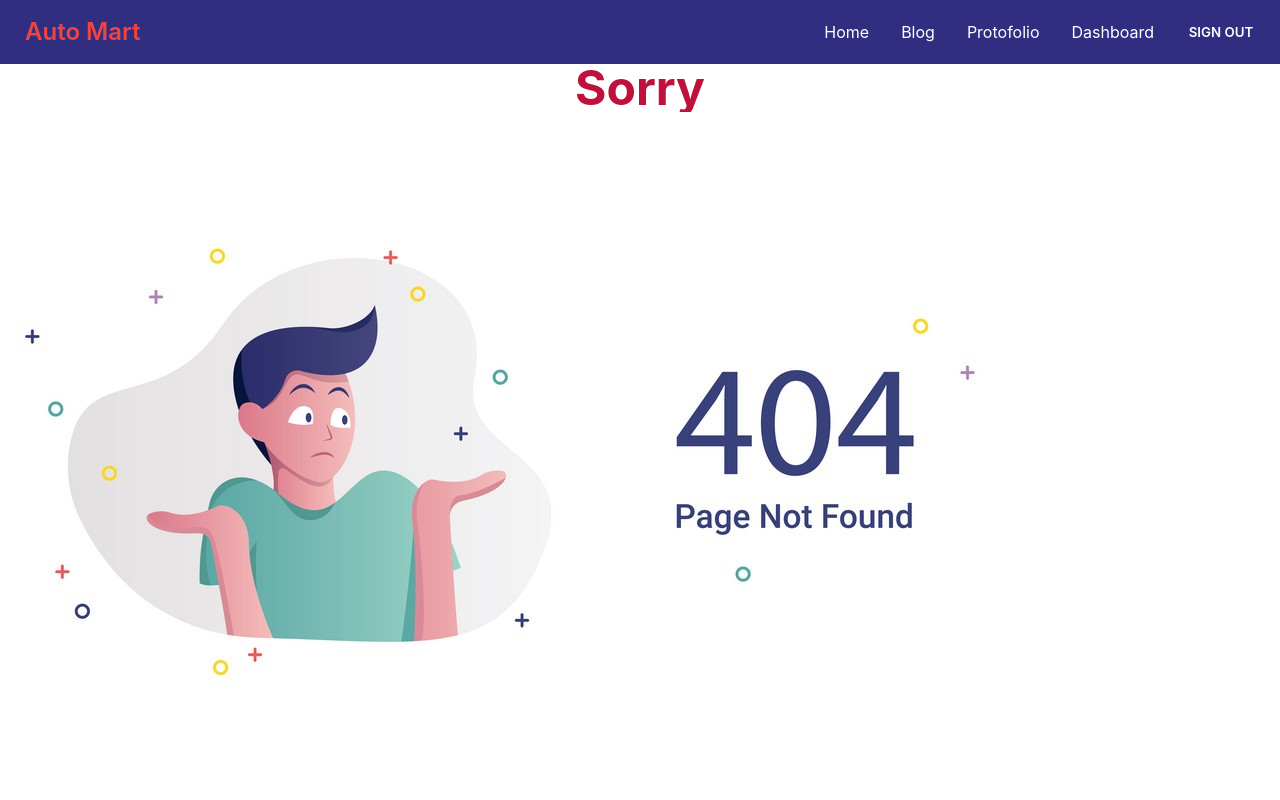
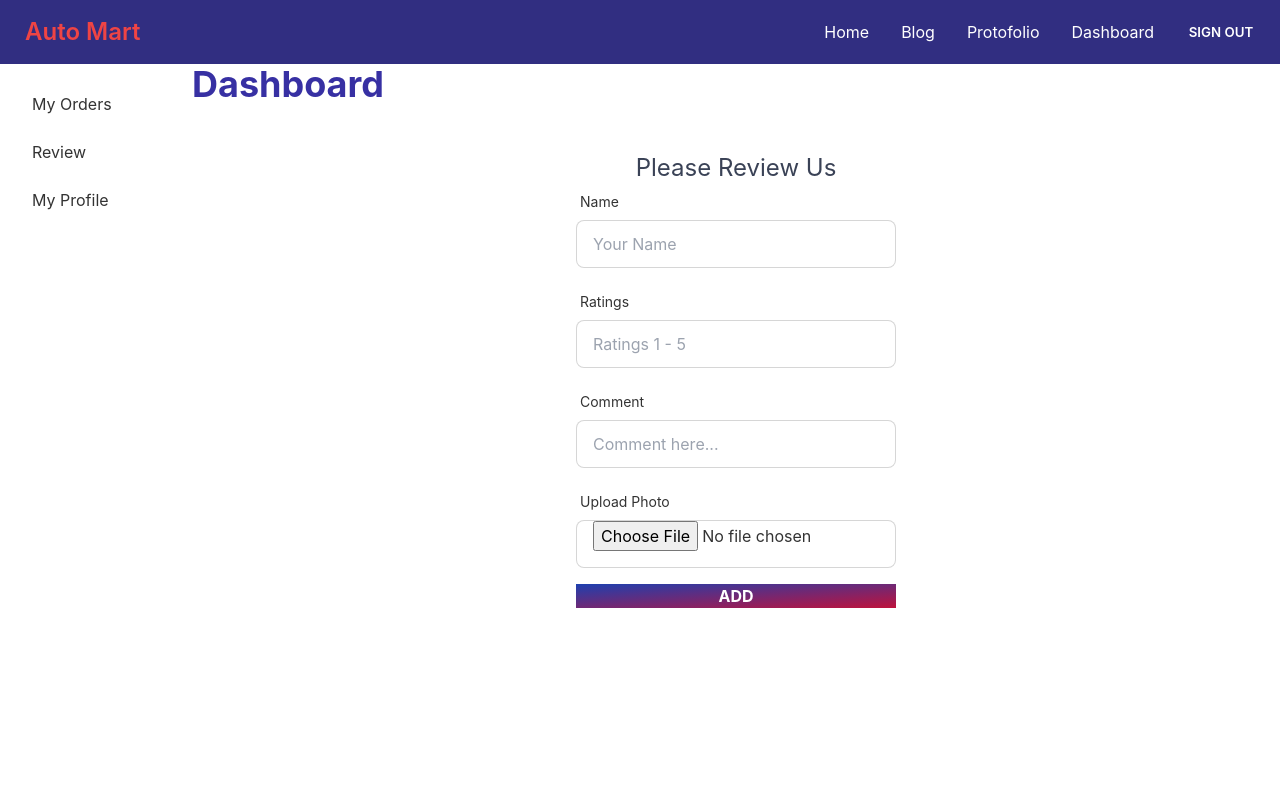
Before and after one commit to FazleRahmanEvan/Auto-Mart-Client, a React (Create React App) app: page /dashboard/reviewAdd in a window 1280 px wide. Shown: the top 800 px of the page. Built offline with nearby package versions, Linux system fonts and the light colour scheme; no server answers; sample sign-in values are in the browser's storage.

Commit message:
review post added

```diff
--- a/src/App.js
+++ b/src/App.js
@@ -9,7 +9,7 @@ import SignUp from './Pages/Login/SignUp';
 import RequireAuth from './Pages/Login/RequireAuth';
 import Dashboard from './Pages/Dashboard/Dashboard';
 import MyOrders from './Pages/Dashboard/MyOrders';
-import Review from './Pages/Dashboard/Review';
+import Review from './Pages/Dashboard/ReviewAdd';
 import Product from './Pages/Home/Product';
 import NotFound from './Pages/Shared/NotFound';
 import MyPortfolio from './Portfolio/MyPortfolio';
@@ -19,6 +19,7 @@ import Footer from './Pages/Shared/Footer';
 import RequireAdmin from './Pages/Login/RequireAdmin';
 import AddProduct from './Pages/Dashboard/AddProduct';
 import ManageProducts from './Pages/Dashboard/ManageProducts';
+import ReviewAdd from './Pages/Dashboard/ReviewAdd';
 
 function App() {
   return (
@@ -39,7 +40,7 @@ function App() {
              </RequireAuth>
             }>
               <Route index element={<MyOrders></MyOrders>}></Route>
-              <Route path="review" element={<Review></Review>}></Route>
+              <Route path="reviewAdd" element={<ReviewAdd></ReviewAdd>}></Route>
               <Route path="user" element={<RequireAdmin><Users></Users></RequireAdmin>}></Route>
               <Route path="manageProduct" element={<RequireAdmin><ManageProducts></ManageProducts></RequireAdmin>}></Route>
               <Route path="addproduct" element={<RequireAdmin><AddProduct></AddProduct></RequireAdmin>}></Route>
--- a/src/Pages/Dashboard/Dashboard.js
+++ b/src/Pages/Dashboard/Dashboard.js
@@ -21,7 +21,7 @@ const Dashboard = () => {
           <ul className="menu p-4 overflow-y-auto w-48 bg-base-100 text-base-content ">
 
             <li><Link to="/dashboard">My Orders</Link></li>
-            <li><Link to="/dashboard/review">Review</Link></li>
+            <li><Link to="/dashboard/reviewAdd">Review</Link></li>
             <li><Link to="/dashboard/history">My Profile</Link></li>
             { admin && <>
               <li><Link to="/dashboard/user">All Users</Link></li>
--- a/src/Pages/Dashboard/Review.js
+++ /dev/null
@@ -1,11 +0,0 @@
-import React from 'react';
-
-const Review = () => {
-    return (
-        <div>
-
-        </div>
-    );
-};
-
-export default Review;
--- /dev/null
+++ b/src/Pages/Dashboard/ReviewAdd.js
@@ -0,0 +1,141 @@
+import React from 'react';
+import { useForm } from 'react-hook-form';
+import { toast } from 'react-toastify';
+
+const ReviewAdd = () => {
+    const { register, formState: { errors }, handleSubmit, reset } = useForm();
+    const imageStorageKey = '27b1fb2656d4acf6262cbfd6e2dde40f';
+
+    const onSubmit = async data => {
+        const image = data.image[0];
+        const formData = new FormData();
+        formData.append('image', image);
+        const url = `https://api.imgbb.com/1/upload?key=${imageStorageKey}`;
+        fetch(url, {
+            method: 'POST',
+            body: formData
+        })
+            .then(res => res.json())
+            .then(result => {
+                if (result.success) {
+                    const img = result.data.url;
+                    const review = {
+                        name: data.name,
+                        rating: data.rating,
+                        comment: data.comment,
+                        img: img
+                    }
+                    // send to your database
+                    fetch('http://localhost:5000/review', {
+                        method: 'POST',
+                        headers: {
+                            'content-type': 'application/json',
+                        },
+                        body: JSON.stringify(review)
+                    })
+                        .then(res => res.json())
+                        .then(inserted => {
+                            if (inserted.insertedId) {
+                                toast.success('Review Added successfully');
+                                reset();
+                            }
+                            else {
+                                toast.error('Failed to add the review');
+                            }
+                        })
+                }
+                console.log('imagebb result', result);
+            })
+    }
+    return (
+        <section className='flex justify-center mt-12'>
+            <div>
+                <h2 className='text-2xl text-center text-accent'>Please Review Us</h2>
+                <form onSubmit={handleSubmit(onSubmit)}>
+
+                    <div className="form-control w-full max-w-xs">
+                        <label className="label">
+                            <span className="label-text">Name</span>
+                        </label>
+                        <input
+                            type="text"
+                            placeholder="Your Name"
+                            className="input input-bordered w-full max-w-xs"
+                            {...register("name", {
+                                required: {
+                                    value: true,
+                                    message: 'Name is Required'
+                                }
+                            })}
+                        />
+                        <label className="label">
+                            {errors.name?.type === 'required' && <span className="label-text-alt text-red-500">{errors.name.message}</span>}
+                        </label>
+                    </div>
+                    <div className="form-control w-full max-w-xs">
+                        <label className="label">
+                            <span className="label-text">Ratings</span>
+                        </label>
+                        <input
+                            type="number"
+                            min={1}
+                            max={5}
+                            placeholder="Ratings 1 - 5"
+                            className="input input-bordered w-full max-w-xs"
+                            {...register("rating", {
+                                required: {
+                                    value: true,
+                                    message: 'Rating is Required'
+                                }
+                            })}
+                        />
+                        <label className="label">
+                            {errors.rating?.type === 'required' && <span className="label-text-alt text-red-500">{errors.rating.message}</span>}
+                        </label>
+                    </div>
+                    <div className="form-control w-full max-w-xs">
+                        <label className="label">
+                            <span className="label-text">Comment</span>
+                        </label>
+                        <input
+                            type="text"
+                            placeholder="Comment here..."
+                            className="input input-bordered w-full max-w-xs"
+                            {...register("comment", {
+                                required: {
+                                    value: true,
+                                    message: 'Comment is Required'
+                                }
+                            })}
+                        />
+                        <label className="label">
+                            {errors.comment?.type === 'required' && <span className="label-text-alt text-red-500">{errors.comment.message}</span>}
+                        </label>
+                    </div>
+                    <div className="form-control w-full max-w-xs">
+                        <label className="label">
+                            <span className="label-text">Upload Photo</span>
+                        </label>
+                        <input
+                            type="file"
+                            placeholder=""
+                            className="input input-bordered w-full max-w-xs"
+                            {...register("image", {
+                                required: {
+                                    value: true,
+                                    message: 'Image is Required'
+                                }
+                            })}
+                        />
+                        <label className="label">
+                            {errors.image?.type === 'required' && <span className="label-text-alt text-red-500">{errors.image.message}</span>}
+                        </label>
+                    </div>
+                    <input className='uppercase text-white font-bold bg-gradient-to-br from-primary to-secondary w-full max-w-xs' type="submit" value="Add" />
+                </form>
+            </div>
+        </section>
+    )
+};
+
+export default ReviewAdd;
--- a/src/Pages/Home/Reviews.js
+++ b/src/Pages/Home/Reviews.js
@@ -4,7 +4,7 @@ import Loading from '../Shared/Loading';
 import Review from './Review';
 
 const Reviews = () => {
-    const { data: reviews, isLoading, refetch } = useQuery('reviews', () => fetch('review.json').then(res => res.json()));
+    const { data: reviews, isLoading, refetch } = useQuery('reviews', () => fetch('http://localhost:5000/review').then(res => res.json()));
 
     if (isLoading) {
         return <Loading></Loading>
```
